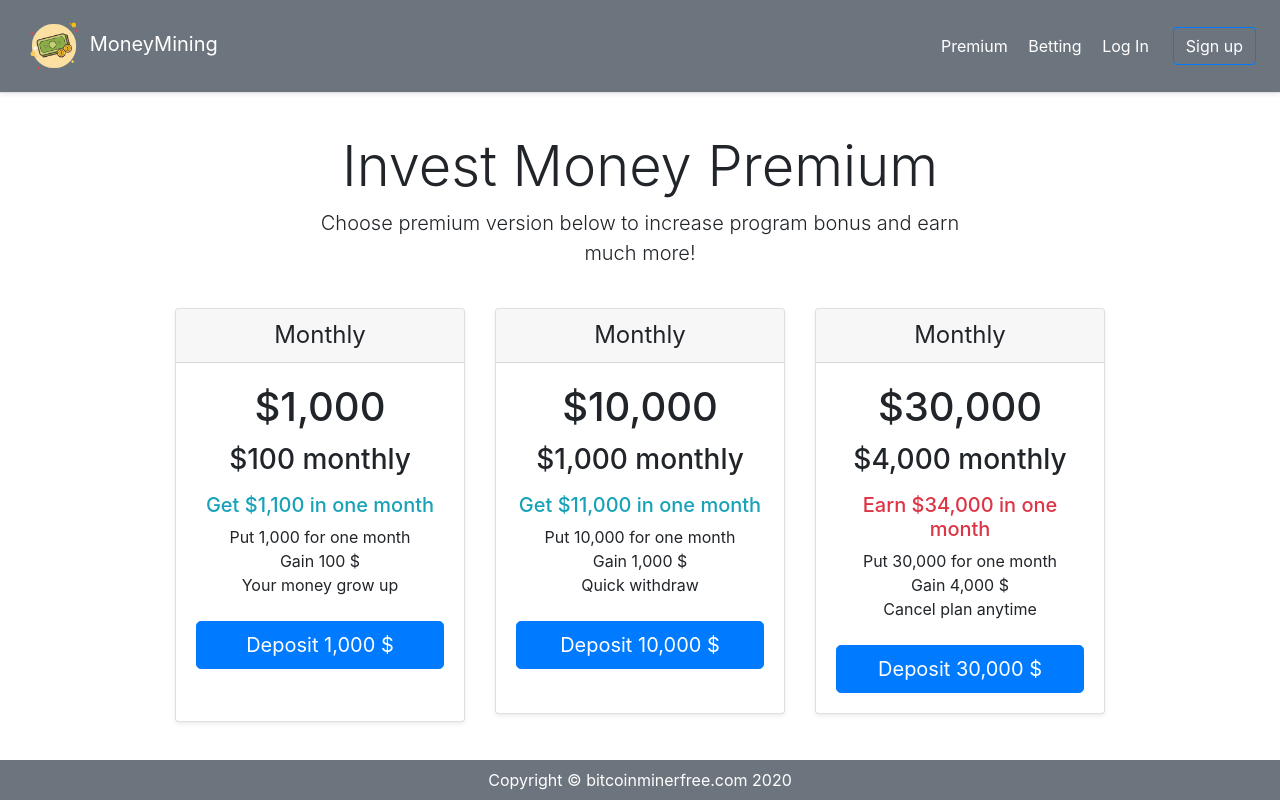
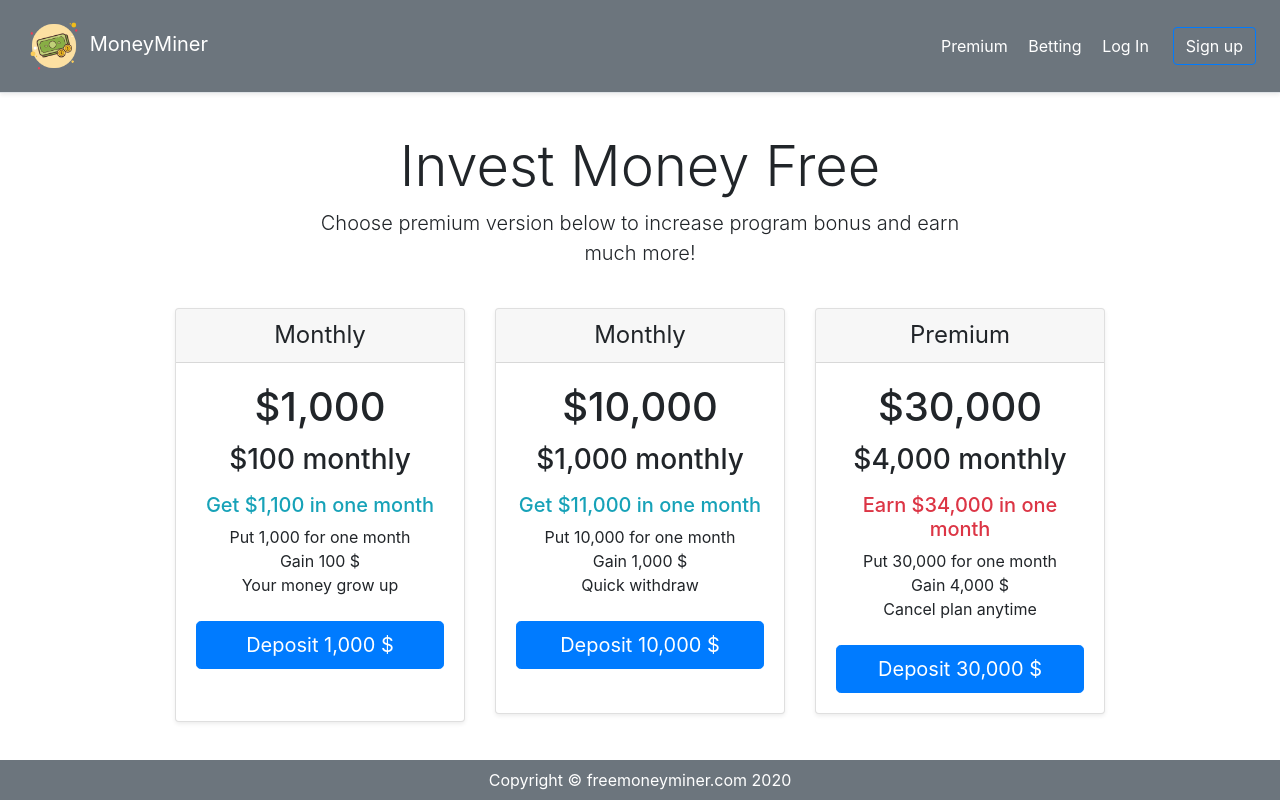
Before and after one commit to manalap/Django-payment-subscription, a Django app: page / in a window 1280 px wide. Run offline with Django 3.2, Linux system fonts and the light colour scheme; some libraries are stand-ins or nearby versions.

Commit message:
toimiva versio

```diff
--- a/plans/templates/plans/base.html
+++ b/plans/templates/plans/base.html
@@ -25,7 +25,7 @@
     <div class="d-flex flex-column flex-md-row align-items-center p-3 px-md-4 mb-3 bg-secondary border-bottom shadow-sm">
       <h5 class="my-0 mr-md-auto font-weight-normal">
         <img src="{% static 'us-dollar.png' %}" width="60" height="60">
-        <a href="{% url 'home' %}" class="text-white">MoneyMining</a>
+        <a href="{% url 'home' %}" class="text-white">MoneyMiner</a>
       </h5>
       <nav class="my-2 my-md-0 mr-md-3">
         <a class="p-2 text-white" href="{% url 'join' %}">Premium</a>
@@ -47,7 +47,7 @@
     <footer class="py-2 fixed-bottom bg-secondary">
       <div class="container">
         <p class="mb-0 text-center text-white">
-          Copyright &copy; bitcoinminerfree.com 2020
+          Copyright &copy; freemoneyminer.com 2020
         </p>
       </div>
     </footer>
--- a/plans/templates/plans/join.html
+++ b/plans/templates/plans/join.html
@@ -1,6 +1,6 @@
 {% extends 'plans/base.html' %} {% block content %}
 <div class="pricing-header px-3 py-3 pt-md-4 pb-md-4 mx-auto text-center">
-  <h1 class="display-4">Invest Money Premium</h1>
+  <h1 class="display-4">Invest Money Free</h1>
   <p class="lead">
     Choose premium version below to increase program bonus and earn much more!
   </p>
@@ -57,7 +57,7 @@
     <div class="card mb-4 shadow-sm">
       <div class="card-header">
         <h4 class="my-0 font-weight-normal">
-          Monthly<small class="text-primary"> </small>
+          Premium<small class="text-primary"> </small>
         </h4>
       </div>
       <div class="card-body">
--- a/plans/views.py
+++ b/plans/views.py
@@ -43,20 +43,21 @@ def checkout(request):
     except Customer.DoesNotExist:
         pass
 
-    coupons = {'halloween': 31, 'welcome': 10}
-
+    coupons = {'bademjun': 31, 'karafs': 10}
+    amount = 0.00
     if request.method == 'POST':
         stripe_customer = stripe.Customer.create(
             email=request.user.email, source=request.POST['stripeToken'])
         if request.POST['plan'] == 'daily':
             plan = 'price_1IqDZbC5S6Zh0s4mjKDqwCMq'
+            amount = 1000
 
         if request.POST['plan'] == 'weekly':
             plan = 'price_1Iq018C5S6Zh0s4mWgREHOq5'
-
+            amount = 10000
         if request.POST['plan'] == 'monthly':
             plan = 'price_1Iq02nC5S6Zh0s4m4xee4hFX'
-
+            amount = 30000
         if request.POST['coupon'] in coupons:
             percentage = coupons[request.POST['coupon'].lower()]
             try:
@@ -75,6 +76,7 @@ def checkout(request):
         customer.stripeid = stripe_customer.id
         customer.membership = True
         customer.cancel_at_period_end = False
+        customer.user_balance = amount
         customer.stripe_subscription_id = subscription.id
         customer.save()
 
```
